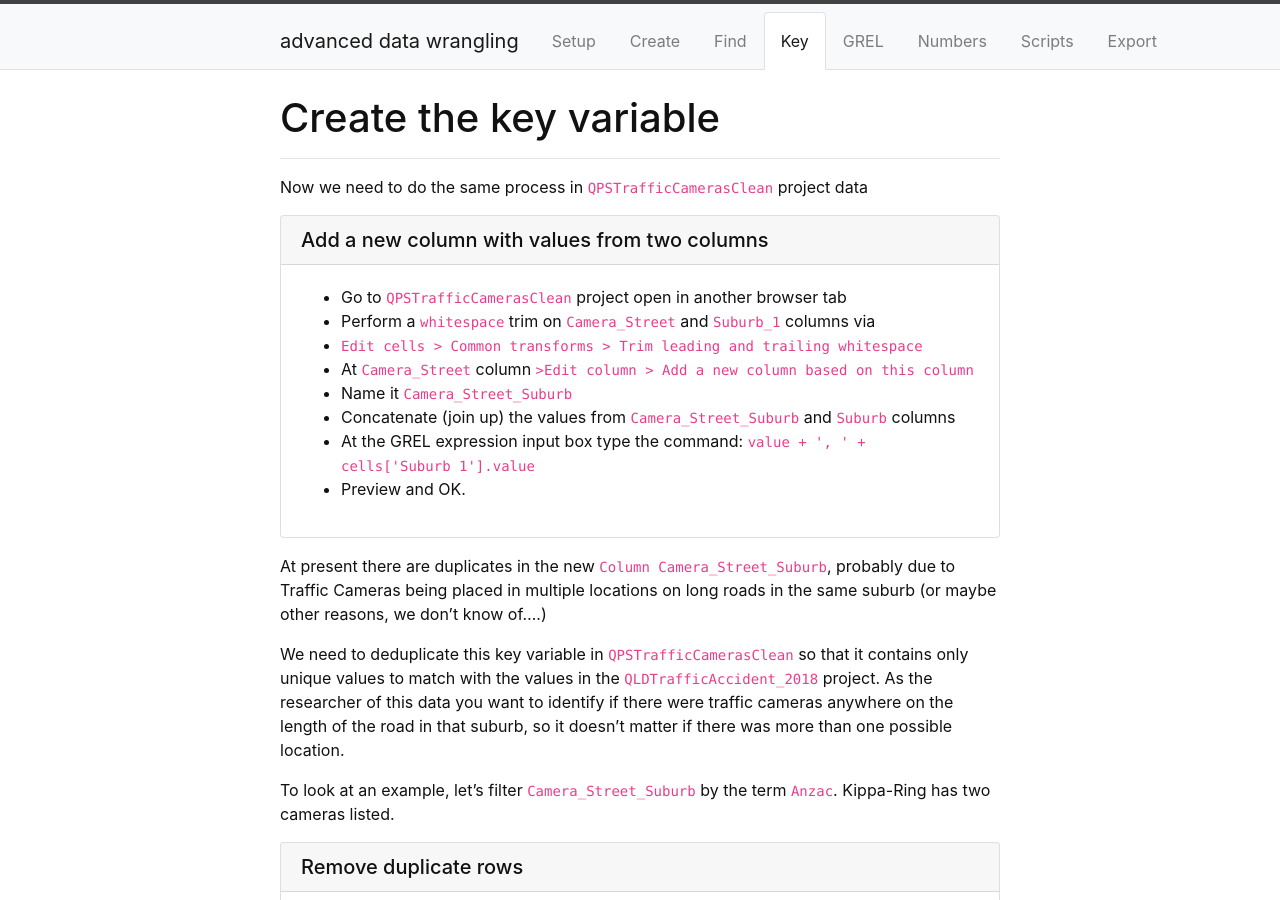
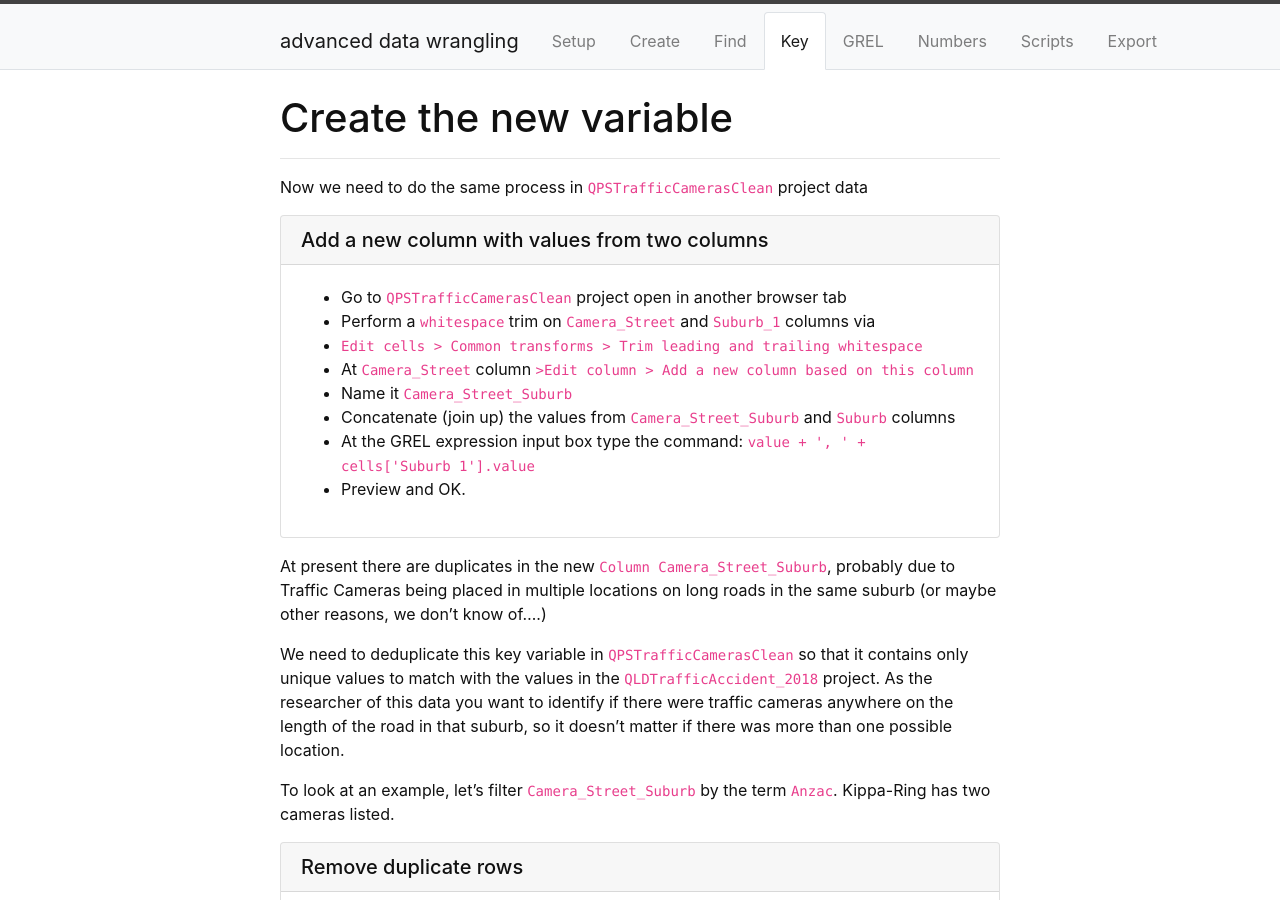
Before and after one commit to GULibrarySandbox/advanced-data-wrangle-old, a Jekyll site: the page built from content/4-lesson.md, in a window 1280 px wide and 900 px high. Built offline with Jekyll 4.4.1, drawn with Linux system fonts in a browser that asks for light colours.

Commit message:
Update 4-lesson.md

```diff
--- a/content/4-lesson.md
+++ b/content/4-lesson.md
@@ -3,7 +3,7 @@ title: Key
 nav: true
 ---
 
-# Create the key variable
+# Create the new variable
 
 ------
 Now we need to do the same process in  `QPSTrafficCamerasClean`  project data
@@ -51,7 +51,8 @@ Now we can extend the dataset `QLDTrafficAccident_2018`  with a new variable  `C
   - `[0]`  counts from the first value.
   - `.cells[“Camera_Street”].value`  is a command to add the value from the Camera Street variable to the new column, if there is a match.
 
-- 251 rows have a new variable value added of a camera located in the street.
+251 rows have a new variable value added of a camera located in the street.
+
 - `Sort`  the new column  `Camera_Street`  to view the records that have data for this variable.
 
 We could have added the data from the  `Camera_Street_Suburb column` using the same steps above.
```
